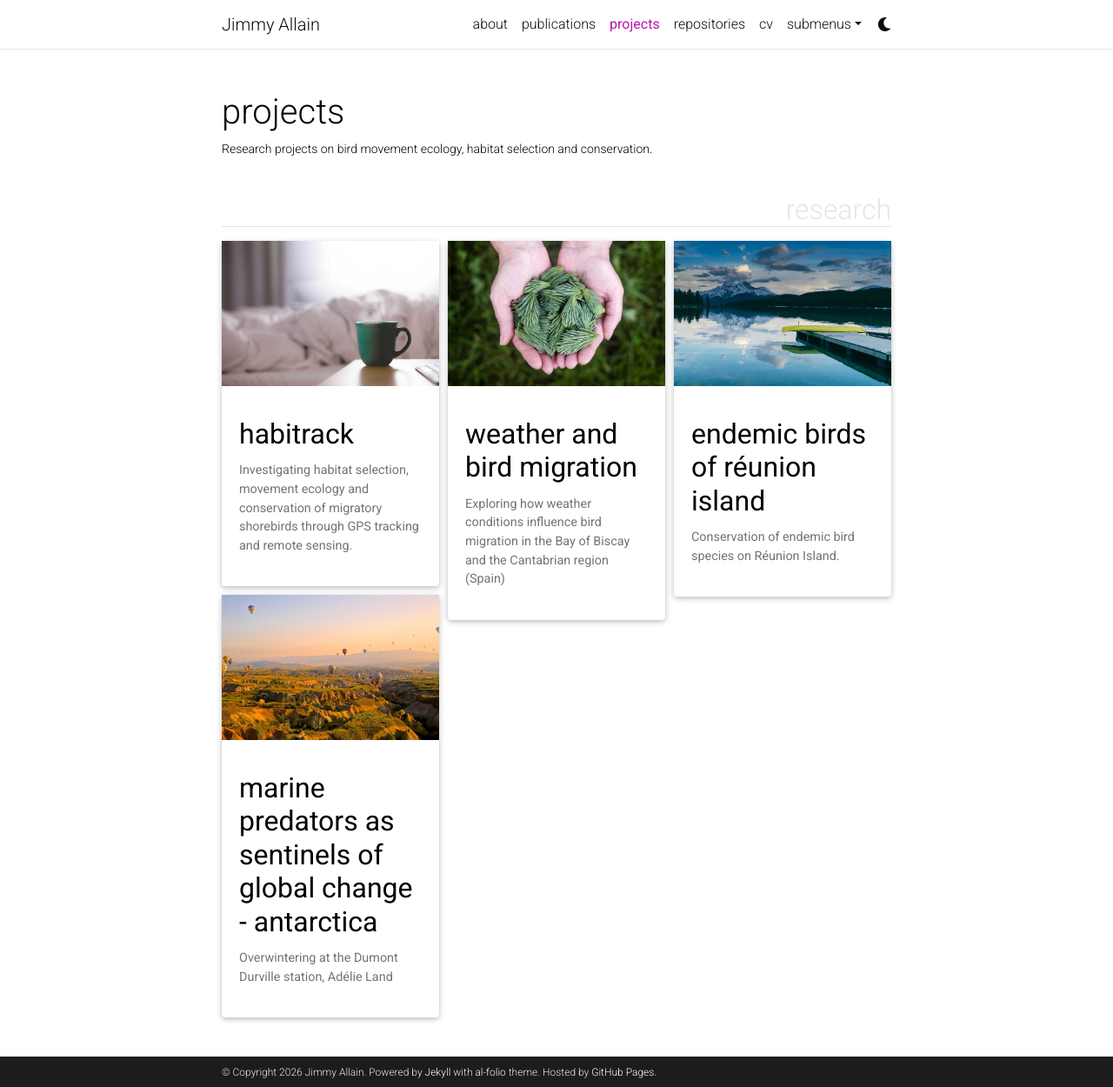
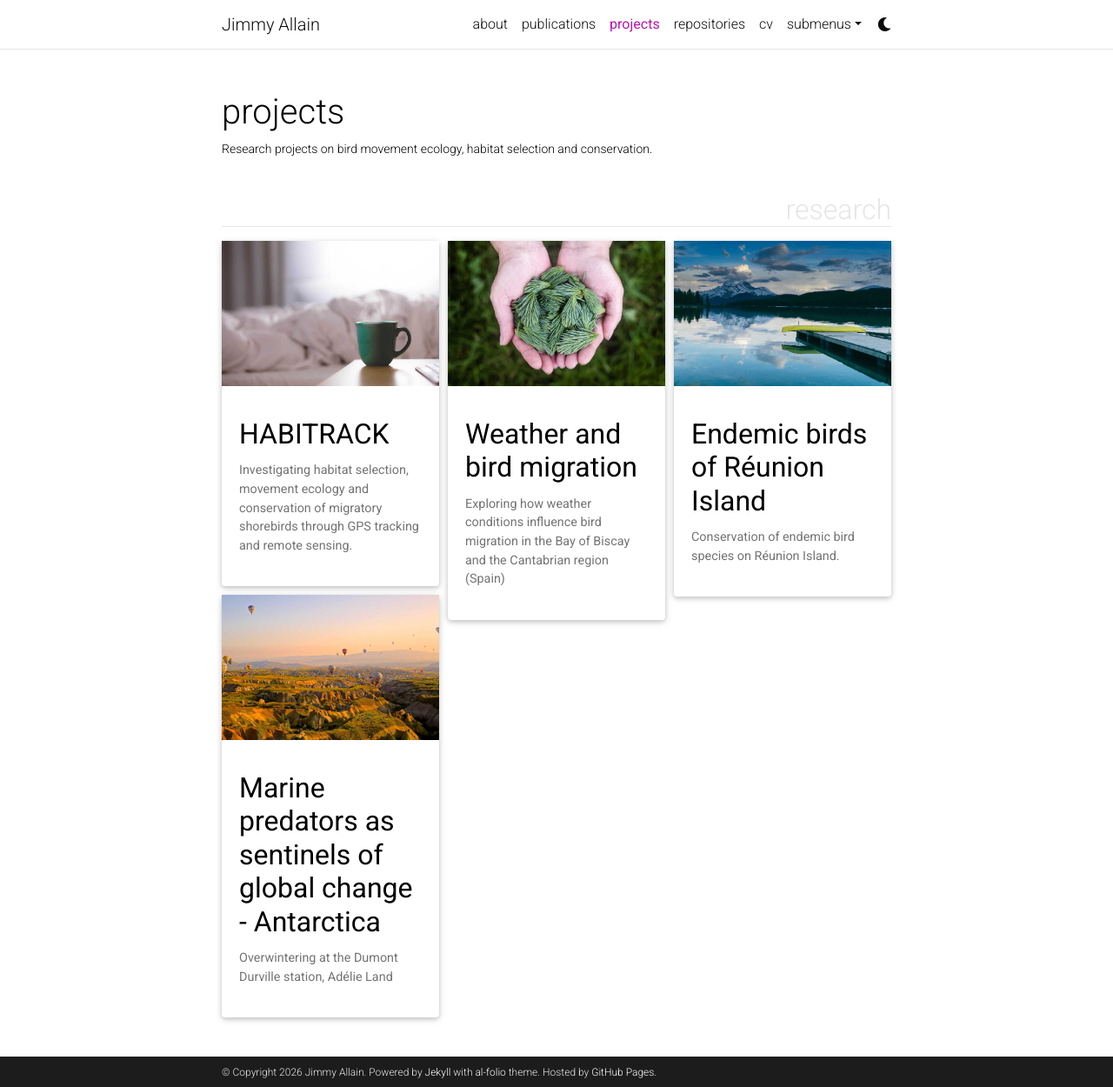
Before and after one commit to jimmyallain/jimmyallain.github.io, a Jekyll site: the page built from _pages/projects.md, in a window 1280 px wide and 1250 px high. Shown: the whole window at 87% size. Built offline with Jekyll 4.4.1, drawn with Linux system fonts in a browser that asks for light colours; full-size pictures stand in for the smaller copies a plugin makes; comment, search, counter and statistics services are not loaded; a style sheet for code colours, icons or effects is not loaded.

Commit message:
Update main.scss

```diff
--- a/assets/css/main.scss
+++ b/assets/css/main.scss
@@ -13,3 +13,7 @@ $max-content-width: {{ site.max_width }};
   "base",
   "distill"
 ;
+.projects h2,
+.projects h3 {
+  text-transform: none !important;
+}
```
